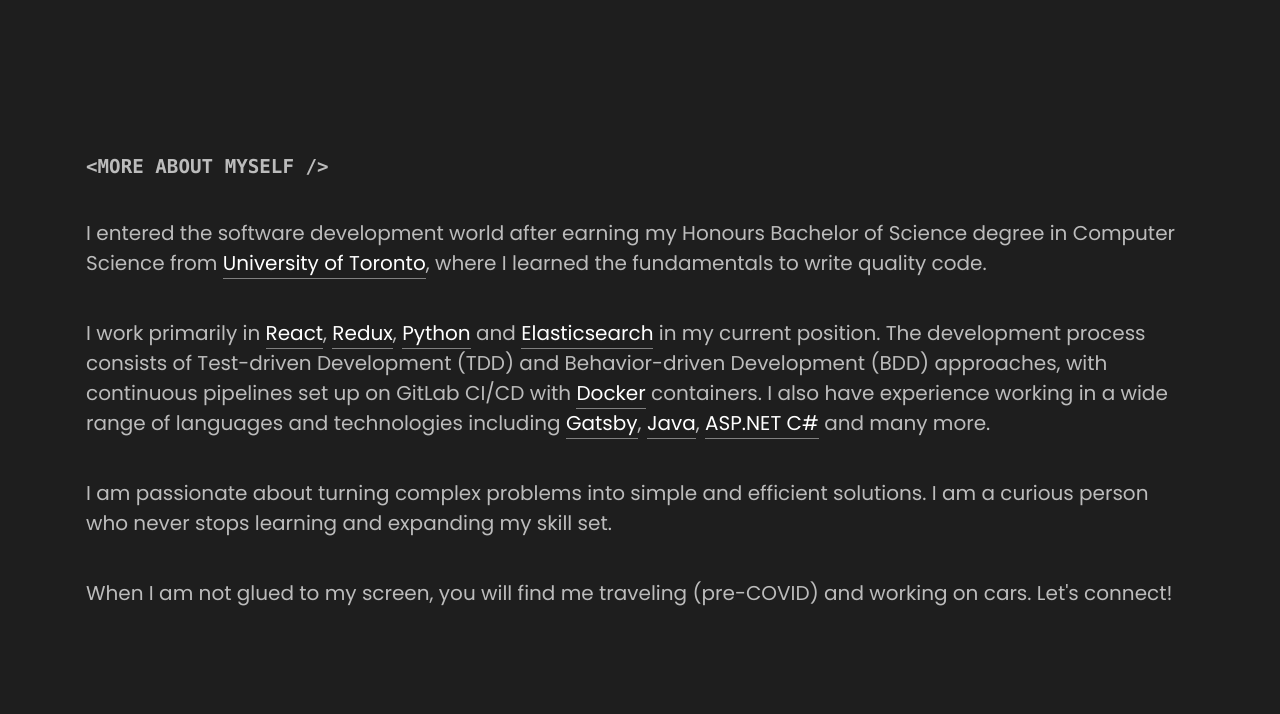
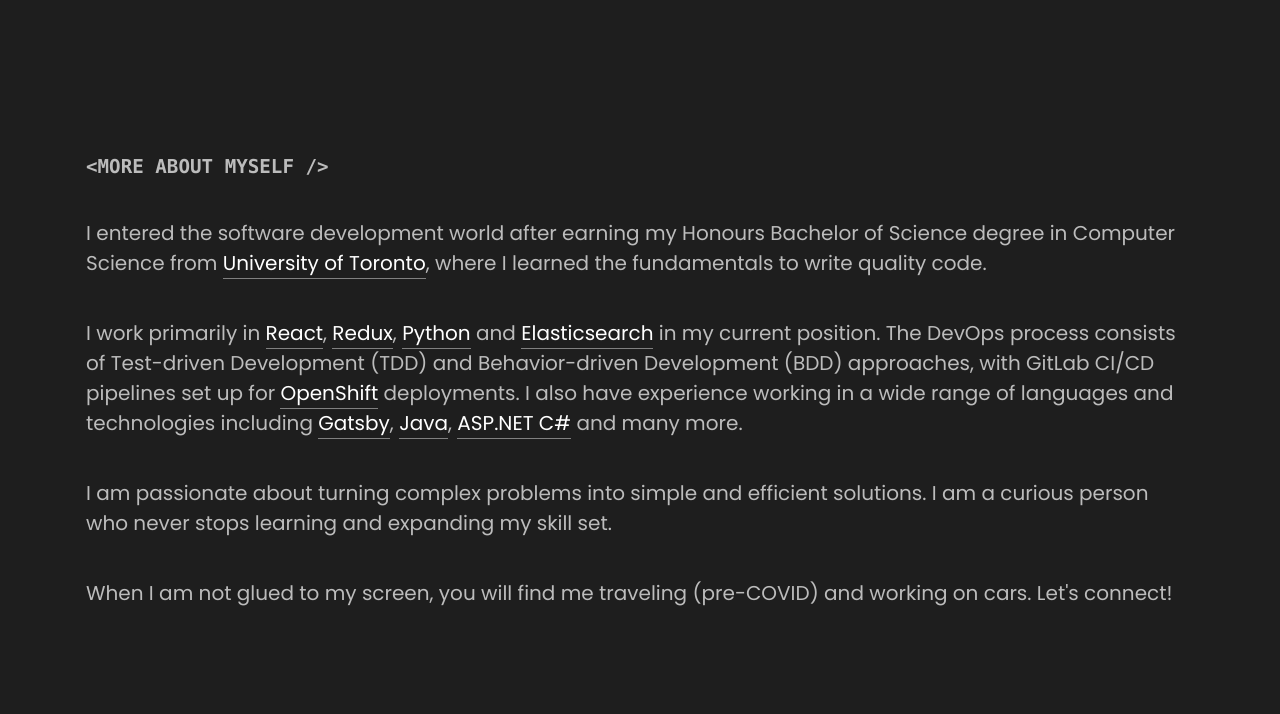
Before and after one commit to nicky-yim/my-app-v2, a Gatsby site: page / in a window 1280 px wide. Shown: the part 2070-2784 px from the top of the page. Built offline with nearby package versions, Linux system fonts and the light colour scheme; Gatsby itself is replaced by a stand-in of ours.

Commit message:
Update about.mdx

```diff
--- a/src/mdx/about.mdx
+++ b/src/mdx/about.mdx
@@ -1,6 +1,6 @@
 I entered the software development world after earning my Honours Bachelor of Science degree in Computer Science from [University of Toronto](https://utoronto.ca), where I learned the fundamentals to write quality code.
 
-I work primarily in [React](https://reactjs.org), [Redux](https://redux.js.org), [Python](https://python.org) and [Elasticsearch](https://elastic.co) in my current position. The development process consists of Test-driven Development (TDD) and Behavior-driven Development (BDD) approaches, with continuous pipelines set up on GitLab CI/CD with [Docker](https://docker.com) containers. I also have experience working in a wide range of languages and technologies including [Gatsby](https://gatsbyjs.org), [Java](https://java.com), [ASP.NET C#](https://asp.net) and many more.
+I work primarily in [React](https://reactjs.org), [Redux](https://redux.js.org), [Python](https://python.org) and [Elasticsearch](https://elastic.co) in my current position. The DevOps process consists of Test-driven Development (TDD) and Behavior-driven Development (BDD) approaches, with GitLab CI/CD pipelines set up for [OpenShift](https://www.redhat.com/en/technologies/cloud-computing/openshift) deployments. I also have experience working in a wide range of languages and technologies including [Gatsby](https://gatsbyjs.org), [Java](https://java.com), [ASP.NET C#](https://asp.net) and many more.
 
 I am passionate about turning complex problems into simple and efficient solutions. I am a curious person who never stops learning and expanding my skill set.
 
```
